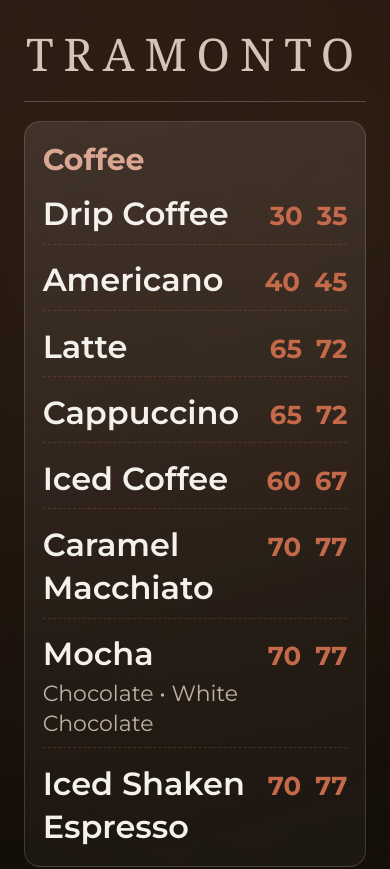
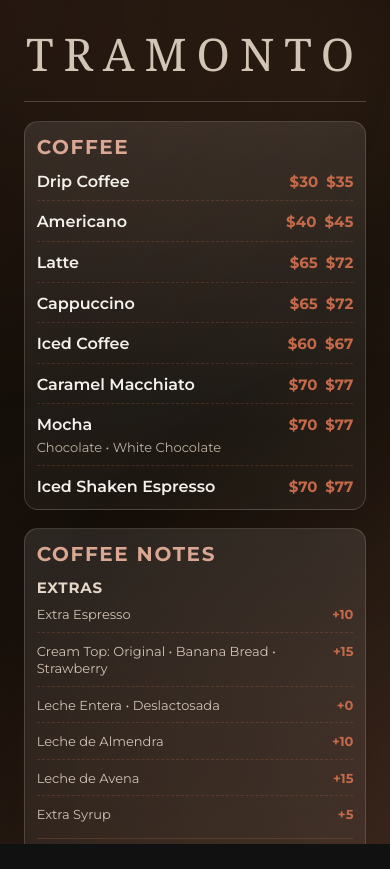
Before and after one commit to FelipeHFjs/tramonto-menu, a React (Vite) app: page / in a window 390 px wide. Before the commit this address led to /screen-1. Shown: the top 869 px of the page. After the commit the page ends 844 px from the top, so only its background shows below. Built offline with nearby package versions, Linux system fonts and the light colour scheme; a web font is replaced by a local one.

Commit message:
web mobile view added

```diff
--- a/src/App.tsx
+++ b/src/App.tsx
@@ -4,6 +4,7 @@
 import Screen1 from "./components/Screen1.tsx";
 import Screen2 from "./components/Screen2.tsx";
 import Screen3 from "./components/Screen3.tsx";
+import MainScreen from "./components/MainScreen.tsx";
 import { getSeasonFromMonth } from "./data/seasons.ts";
 import "./App.css";
 import "./components/SpringAnimation.css";
@@ -93,16 +94,18 @@
         onBlur={scheduleHideRouteNav}
         onTouchStart={showRouteNav}
       >
+        <NavLink to="/">Main</NavLink>
         <NavLink to="/screen-1">Screen 1</NavLink>
         <NavLink to="/screen-2">Screen 2</NavLink>
         <NavLink to="/screen-3">Screen 3</NavLink>
       </nav>
 
       <Routes>
-        <Route path="/" element={<Navigate to="/screen-1" replace />} />
+        <Route path="/" element={<MainScreen {...screenProps} />} />
         <Route path="/screen-1" element={<Screen1 {...screenProps} />} />
         <Route path="/screen-2" element={<Screen2 {...screenProps} />} />
         <Route path="/screen-3" element={<Screen3 {...screenProps} />} />
+        <Route path="*" element={<Navigate to="/" replace />} />
       </Routes>
     </>
   );
--- /dev/null
+++ b/src/components/MainScreen.css
@@ -0,0 +1,175 @@
+.tv-board.main-menu-board {
+  height: 100dvh;
+  overflow-x: hidden;
+  overflow-y: auto;
+  overscroll-behavior-y: contain;
+  -webkit-overflow-scrolling: touch;
+}
+
+.main-menu-header {
+  justify-content: space-between;
+  align-items: flex-end;
+  gap: 16px;
+}
+
+.main-menu-header h1 {
+  margin: 8px 0 0;
+  font-size: clamp(30px, 3.4vw, 56px);
+}
+
+.main-menu-meta {
+  margin: 0;
+  display: grid;
+  gap: 4px;
+  text-align: right;
+  color: color-mix(in srgb, var(--primary-300) 82%, transparent);
+  letter-spacing: 0.06em;
+  text-transform: uppercase;
+  font-size: clamp(12px, 1.2vw, 16px);
+}
+
+.main-menu-meta strong {
+  color: var(--primary-100);
+  font-size: clamp(20px, 2.1vw, 32px);
+  letter-spacing: 0.04em;
+}
+
+.all-menu-grid {
+  column-count: 2;
+  column-gap: clamp(12px, 1.5vw, 18px);
+}
+
+.all-menu-section {
+  display: inline-block;
+  width: 100%;
+  box-sizing: border-box;
+  margin: 0 0 clamp(12px, 1.5vw, 18px);
+  break-inside: avoid;
+  -webkit-column-break-inside: avoid;
+  overflow: hidden;
+  border: 1px solid var(--surface-card-border);
+  border-radius: 14px;
+  padding: clamp(14px, 1.8vw, 20px);
+  background: linear-gradient(
+    180deg,
+    rgba(255, 255, 255, 0.1),
+    rgba(255, 255, 255, 0.04)
+  );
+}
+
+.all-menu-section h2 {
+  margin: 0 0 10px;
+  font-family: "Montserrat", "Trebuchet MS", "Gill Sans", sans-serif;
+  font-size: clamp(20px, 1.6vw, 28px);
+  text-transform: uppercase;
+  letter-spacing: 0.08em;
+  color: var(--primary-400);
+}
+
+.all-menu-section ul {
+  list-style: none;
+  margin: 0;
+  padding: 0;
+  display: grid;
+  gap: 10px;
+}
+
+.all-menu-section li {
+  border-bottom: 1px dashed var(--surface-divider);
+  padding-bottom: 8px;
+}
+
+.all-menu-section li:last-child {
+  border-bottom: 0;
+  padding-bottom: 0;
+}
+
+.all-menu-item-row {
+  display: flex;
+  justify-content: space-between;
+  align-items: baseline;
+  gap: 10px;
+}
+
+.all-menu-item-row h3 {
+  margin: 0;
+  font-size: clamp(16px, 1.25vw, 22px);
+  font-weight: 600;
+  color: var(--primary-100);
+  overflow-wrap: anywhere;
+}
+
+.all-menu-prices {
+  display: inline-flex;
+  gap: 8px;
+  align-items: baseline;
+}
+
+.all-menu-prices span {
+  font-size: clamp(15px, 1.15vw, 20px);
+  font-weight: 700;
+  color: var(--primary-500);
+}
+
+.all-menu-section p {
+  margin: 3px 0 0;
+  color: color-mix(in srgb, var(--primary-300) 80%, transparent);
+  font-size: clamp(13px, 1.02vw, 16px);
+  overflow-wrap: anywhere;
+}
+
+.all-menu-note-block + .all-menu-note-block {
+  margin-top: 14px;
+  border-top: 1px solid var(--surface-divider);
+  padding-top: 12px;
+}
+
+.all-menu-note-block h3 {
+  margin: 0 0 8px;
+  color: var(--primary-300);
+  font-size: clamp(15px, 1.2vw, 19px);
+  text-transform: uppercase;
+  letter-spacing: 0.05em;
+}
+
+.all-menu-note-row {
+  display: flex;
+  justify-content: space-between;
+  align-items: baseline;
+  gap: 8px;
+}
+
+.all-menu-note-row span {
+  font-size: clamp(13px, 1.02vw, 16px);
+  color: color-mix(in srgb, var(--primary-300) 88%, transparent);
+}
+
+.all-menu-note-row strong {
+  font-size: clamp(13px, 1.02vw, 16px);
+  color: var(--primary-500);
+}
+
+@media (max-width: 760px) {
+  .main-menu-board {
+    padding: 14px;
+    gap: 14px;
+  }
+
+  .main-menu-header {
+    align-items: flex-start;
+    flex-direction: column;
+  }
+
+  .main-menu-meta {
+    text-align: left;
+  }
+
+  .all-menu-grid {
+    column-count: 1;
+    column-gap: 0;
+  }
+
+  .all-menu-section {
+    padding: 12px;
+  }
+}
--- /dev/null
+++ b/src/components/MainScreen.tsx
@@ -0,0 +1,98 @@
+import { Fragment } from "react";
+import { coffee, coffeeFlavorNote } from "../data/coffee.ts";
+import { desserts } from "../data/desserts.ts";
+import { frappes } from "../data/frappes.ts";
+import { refreshers } from "../data/refreshers.ts";
+import { signatureDrinks } from "../data/signatureDrinks.ts";
+import { smoothies } from "../data/smoothies.ts";
+import { tea } from "../data/tea.ts";
+import type { MenuSectionData } from "../data/menu.ts";
+import type { BoardScreenProps } from "./types.ts";
+import "./MainScreen.css";
+
+const allSections: MenuSectionData[] = [
+  { title: "Coffee", items: coffee },
+  { title: "Frappe", items: frappes },
+  { title: "Refreshers", items: refreshers },
+  { title: "Smoothies", items: smoothies },
+  { title: "Signature Drinks", items: signatureDrinks },
+  { title: "Tea", items: tea },
+  { title: "Desserts", items: desserts },
+];
+
+export default function MainScreen({
+  seasonClass,
+  isSpring,
+  springPetals,
+}: BoardScreenProps) {
+  return (
+    <main className={`tv-board main-menu-board ${seasonClass}`}>
+      {isSpring && (
+        <div className="spring-petals" aria-hidden="true">
+          {springPetals.map((petalIndex) => (
+            <span key={petalIndex} className="petal" />
+          ))}
+        </div>
+      )}
+
+      <header className="board-header main-menu-header">
+        <div>
+          <p className="kicker">Tramonto</p>
+        </div>
+      </header>
+
+      <section className="all-menu-grid" aria-label="Full menu categories">
+        {allSections.map((section) => (
+          <Fragment key={section.title}>
+            <article className="all-menu-section">
+              <h2>{section.title}</h2>
+              <ul>
+                {section.items.map((item) => (
+                  <li key={item.name}>
+                    <div className="all-menu-item-row">
+                      <h3>{item.name}</h3>
+                      <div className="all-menu-prices">
+                        <span>${item.small}</span>
+                        {item.large && <span>${item.large}</span>}
+                      </div>
+                    </div>
+                    {item.details && <p>{item.details}</p>}
+                  </li>
+                ))}
+              </ul>
+            </article>
+
+            {section.title === "Coffee" && (
+              <aside
+                className="all-menu-section all-menu-notes"
+                aria-label="Coffee extras and flavors"
+              >
+                <h2>Coffee Notes</h2>
+                {coffeeFlavorNote.map((note) => (
+                  <section key={note.name} className="all-menu-note-block">
+                    <h3>{note.name}</h3>
+                    {"items" in note ? (
+                      <ul>
+                        {note.items.map((item) => (
+                          <li key={item.name}>
+                            <div className="all-menu-note-row">
+                              <span>{item.name}</span>
+                              {item.price && <strong>{item.price}</strong>}
+                            </div>
+                            {item.description && <p>{item.description}</p>}
+                          </li>
+                        ))}
+                      </ul>
+                    ) : (
+                      <p>{note.description}</p>
+                    )}
+                  </section>
+                ))}
+              </aside>
+            )}
+          </Fragment>
+        ))}
+      </section>
+    </main>
+  );
+}
```
